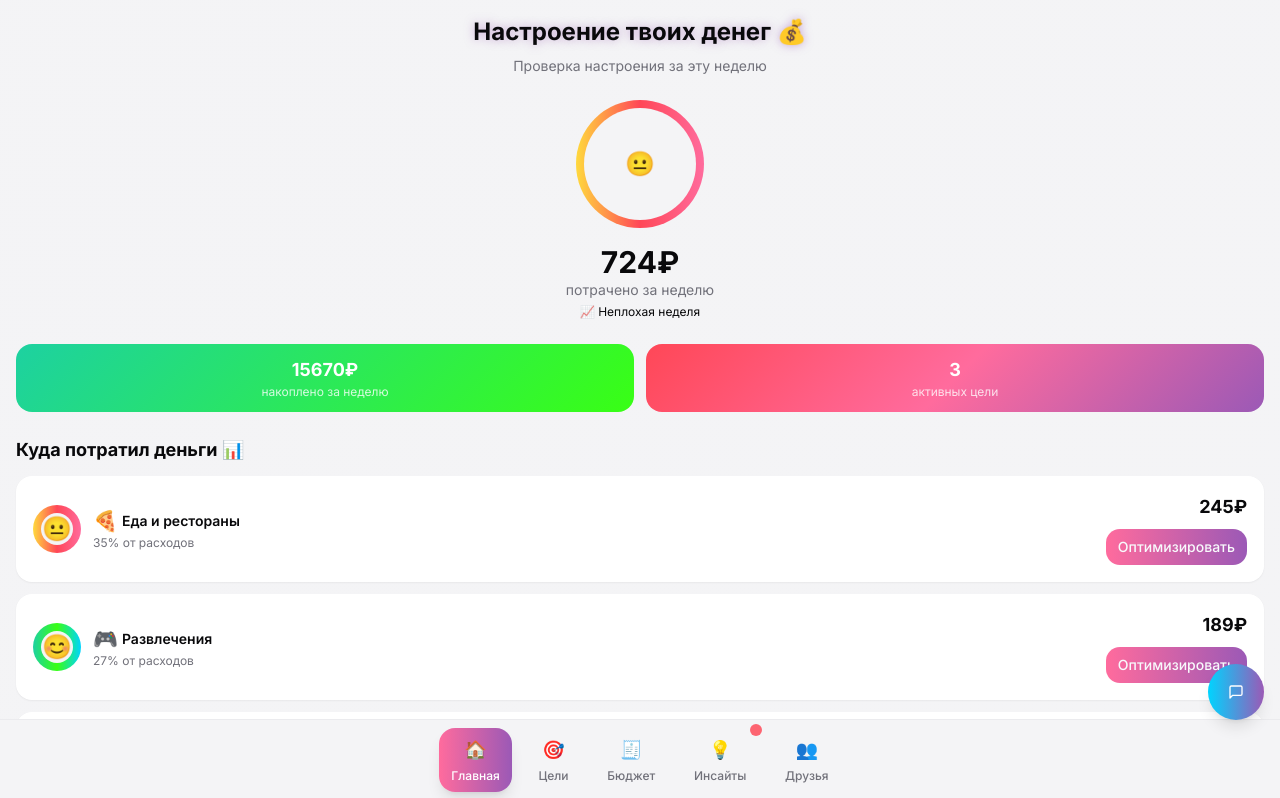
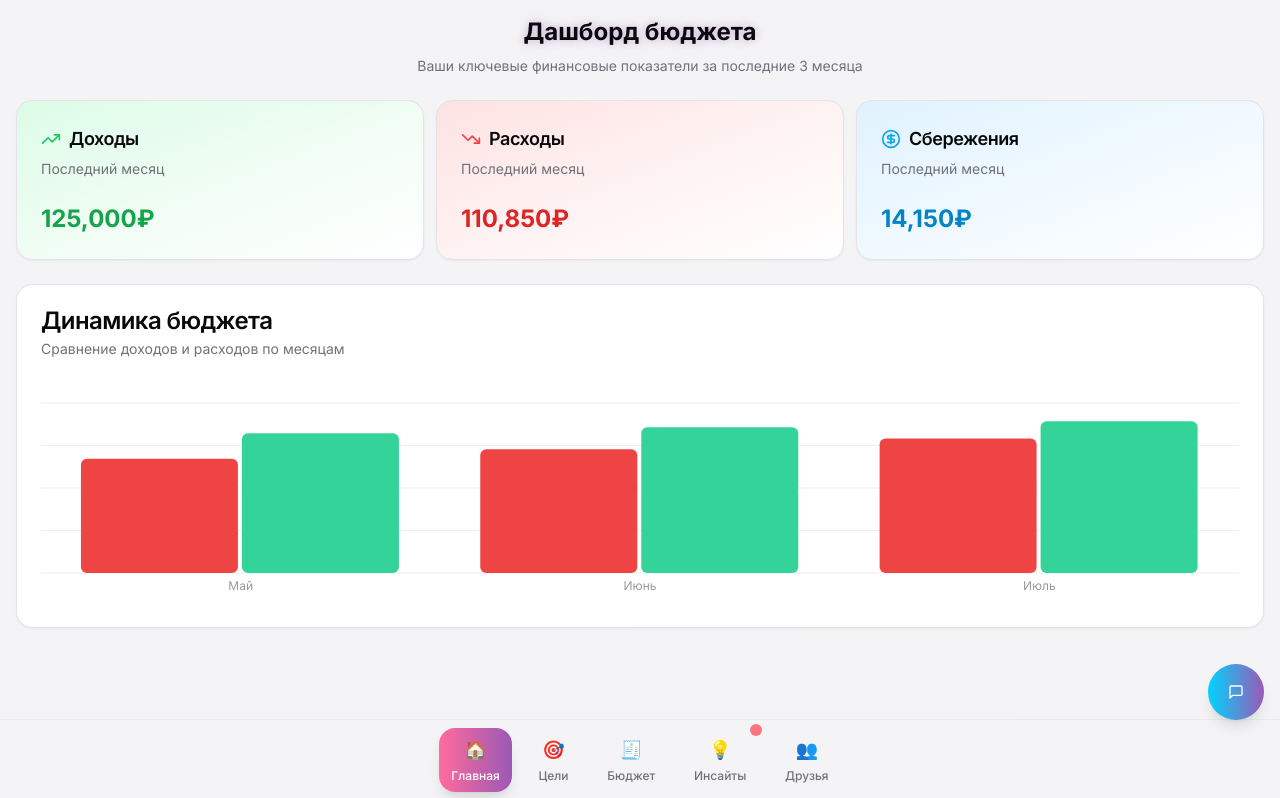
Before and after one commit to hirdle/money-mood-mobile, a React (Vite) app: page / in a window 1280 px wide. Shown: the top 798 px of the page. Built offline with nearby package versions, Linux system fonts and the light colour scheme.

Commit message:
Refactor: Remove detailed expense structure
Implement dashboard with key metrics and charts on home page.

```diff
--- a/src/pages/BudgetPage.tsx
+++ b/src/pages/BudgetPage.tsx
@@ -267,44 +267,6 @@ const BudgetPage = () => {
         </CardContent>
       </Card>
 
-      {/* Подробная структура расходов */}
-      <Card className="glass-card">
-        <CardHeader>
-          <CardTitle className="flex items-center gap-2 text-base">
-            <CircleDollarSign className="h-5 w-5 text-primary" />
-            <span>Подробная структура расходов</span>
-          </CardTitle>
-          <CardDescription>
-            Все ваши траты по категориям. Сумма: <span className="font-bold">{totalExpenses.toLocaleString()}₽</span>
-          </CardDescription>
-        </CardHeader>
-        <CardContent>
-          <Table>
-            <TableHeader>
-              <TableRow>
-                <TableHead>Категория</TableHead>
-                <TableHead className="text-right">Сумма, ₽</TableHead>
-                <TableHead className="text-right">Доля (%)</TableHead>
-              </TableRow>
-            </TableHeader>
-            <TableBody>
-              {categoriesWithPercent.map((cat) => (
-                <TableRow key={cat.label}>
-                  <TableCell>{cat.label}</TableCell>
-                  <TableCell className="text-right">{cat.amount.toLocaleString()}</TableCell>
-                  <TableCell className="text-right">{cat.percent}</TableCell>
-                </TableRow>
-              ))}
-              <TableRow>
-                <TableCell className="font-semibold">Итого</TableCell>
-                <TableCell className="text-right font-semibold">{totalExpenses.toLocaleString()}</TableCell>
-                <TableCell className="text-right font-semibold">100.0</TableCell>
-              </TableRow>
-            </TableBody>
-          </Table>
-        </CardContent>
-      </Card>
-
       {/* Совместные покупки с друзьями */}
       <Card className="glass-card">
         <CardHeader>
@@ -346,7 +308,7 @@ const BudgetPage = () => {
           </CardTitle>
         </CardHeader>
         <CardContent>
-           <Table>
+          <Table>
             <TableHeader>
               <TableRow>
                 <TableHead>Цель</TableHead>
--- a/src/pages/HomePage.tsx
+++ b/src/pages/HomePage.tsx
@@ -1,55 +1,101 @@
 
-import { mockExpenseCategories } from '@/data/mockDataRu';
-import ExpenseCard from '@/components/ExpenseCard';
-import MoodRing from '@/components/MoodRing';
+import { BarChart, Bar, XAxis, CartesianGrid, ResponsiveContainer } from "recharts";
+import { Card, CardContent, CardHeader, CardTitle, CardDescription } from "@/components/ui/card";
+import { TrendingUp, TrendingDown, CircleDollarSign } from "lucide-react";
+
+// Основные бюджетные данные для графиков
+const budgetData = [
+  { month: "Май", income: 115000, expenses: 94000 },
+  { month: "Июнь", income: 120000, expenses: 102000 },
+  { month: "Июль", income: 125000, expenses: 110850 },
+];
+
+const dashboardMetrics = (() => {
+  // Самый свежий месяц
+  const last = budgetData[budgetData.length - 1];
+  return {
+    income: last.income,
+    expenses: last.expenses,
+    savings: last.income - last.expenses,
+  };
+})();
 
 const HomePage = () => {
-  const totalSpent = mockExpenseCategories.reduce((sum, cat) => sum + cat.amount, 0);
-  const overallMood = totalSpent > 900 ? 'sad' : totalSpent > 600 ? 'neutral' : 'happy';
-
+  // ... можно удалить старый расчет totalSpent, overallMood и всё, что было для "настроения" ...
   return (
     <div className="p-4 space-y-6">
-      {/* Заголовок */}
       <div className="text-center space-y-2">
-        <h1 className="text-2xl font-bold text-glow">Настроение твоих денег 💰</h1>
+        <h1 className="text-2xl font-bold text-glow">Дашборд бюджета</h1>
         <p className="text-sm text-muted-foreground">
-          Проверка настроения за эту неделю
+          Ваши ключевые финансовые показатели за последние 3 месяца
         </p>
       </div>
 
-      {/* Кольцо настроения */}
-      <div className="flex flex-col items-center space-y-4">
-        <MoodRing size="lg" mood={overallMood} />
-        <div className="text-center">
-          <p className="text-3xl font-bold">{totalSpent}₽</p>
-          <p className="text-sm text-muted-foreground">потрачено за неделю</p>
-          <p className="text-xs mt-1">
-            {overallMood === 'happy' && '✨ Ты красавчик!'}
-            {overallMood === 'neutral' && '📈 Неплохая неделя'}
-            {overallMood === 'sad' && '🚨 Кошелек просит пощады'}
-          </p>
-        </div>
+      {/* Ключевые метрики */}
+      <div className="grid grid-cols-1 sm:grid-cols-3 gap-3">
+        <Card className="bg-gradient-to-br from-green-100 via-green-50 to-white">
+          <CardHeader>
+            <CardTitle className="flex items-center gap-2 text-lg">
+              <TrendingUp className="text-green-500" size={20} />
+              Доходы
+            </CardTitle>
+            <CardDescription>Последний месяц</CardDescription>
+          </CardHeader>
+          <CardContent>
+            <span className="font-bold text-2xl text-green-600">
+              {dashboardMetrics.income.toLocaleString()}₽
+            </span>
+          </CardContent>
+        </Card>
+        <Card className="bg-gradient-to-br from-red-100 via-red-50 to-white">
+          <CardHeader>
+            <CardTitle className="flex items-center gap-2 text-lg">
+              <TrendingDown className="text-red-500" size={20} />
+              Расходы
+            </CardTitle>
+            <CardDescription>Последний месяц</CardDescription>
+          </CardHeader>
+          <CardContent>
+            <span className="font-bold text-2xl text-red-600">
+              {dashboardMetrics.expenses.toLocaleString()}₽
+            </span>
+          </CardContent>
+        </Card>
+        <Card className="bg-gradient-to-br from-sky-100 via-sky-50 to-white">
+          <CardHeader>
+            <CardTitle className="flex items-center gap-2 text-lg">
+              <CircleDollarSign className="text-sky-500" size={20} />
+              Сбережения
+            </CardTitle>
+            <CardDescription>Последний месяц</CardDescription>
+          </CardHeader>
+          <CardContent>
+            <span className="font-bold text-2xl text-sky-600">
+              {dashboardMetrics.savings.toLocaleString()}₽
+            </span>
+          </CardContent>
+        </Card>
       </div>
 
-      {/* Быстрая статистика */}
-      <div className="grid grid-cols-2 gap-3">
-        <div className="bg-gradient-money p-3 rounded-2xl text-center">
-          <p className="text-white text-lg font-bold">15670₽</p>
-          <p className="text-white/80 text-xs">накоплено за неделю</p>
-        </div>
-        <div className="bg-gradient-sunset p-3 rounded-2xl text-center">
-          <p className="text-white text-lg font-bold">3</p>
-          <p className="text-white/80 text-xs">активных цели</p>
-        </div>
-      </div>
-
-      {/* Категории расходов */}
-      <div className="space-y-3">
-        <h2 className="text-lg font-bold">Куда потратил деньги 📊</h2>
-        {mockExpenseCategories.map((category) => (
-          <ExpenseCard key={category.id} category={category} />
-        ))}
-      </div>
+      {/* График бюджета по месяцам */}
+      <Card>
+        <CardHeader>
+          <CardTitle>Динамика бюджета</CardTitle>
+          <CardDescription>Сравнение доходов и расходов по месяцам</CardDescription>
+        </CardHeader>
+        <CardContent>
+          <div className="h-[220px] w-full">
+            <ResponsiveContainer width="100%" height="100%">
+              <BarChart data={budgetData} margin={{ top: 20, right: 0, left: 0, bottom: 0 }}>
+                <CartesianGrid vertical={false} stroke="#eee" />
+                <XAxis dataKey="month" tickLine={false} axisLine={false} stroke="#999" fontSize={12} />
+                <Bar dataKey="expenses" name="Расходы" fill="#ef4444" radius={6} />
+                <Bar dataKey="income" name="Доходы" fill="#34d399" radius={6} />
+              </BarChart>
+            </ResponsiveContainer>
+          </div>
+        </CardContent>
+      </Card>
     </div>
   );
 };
```
